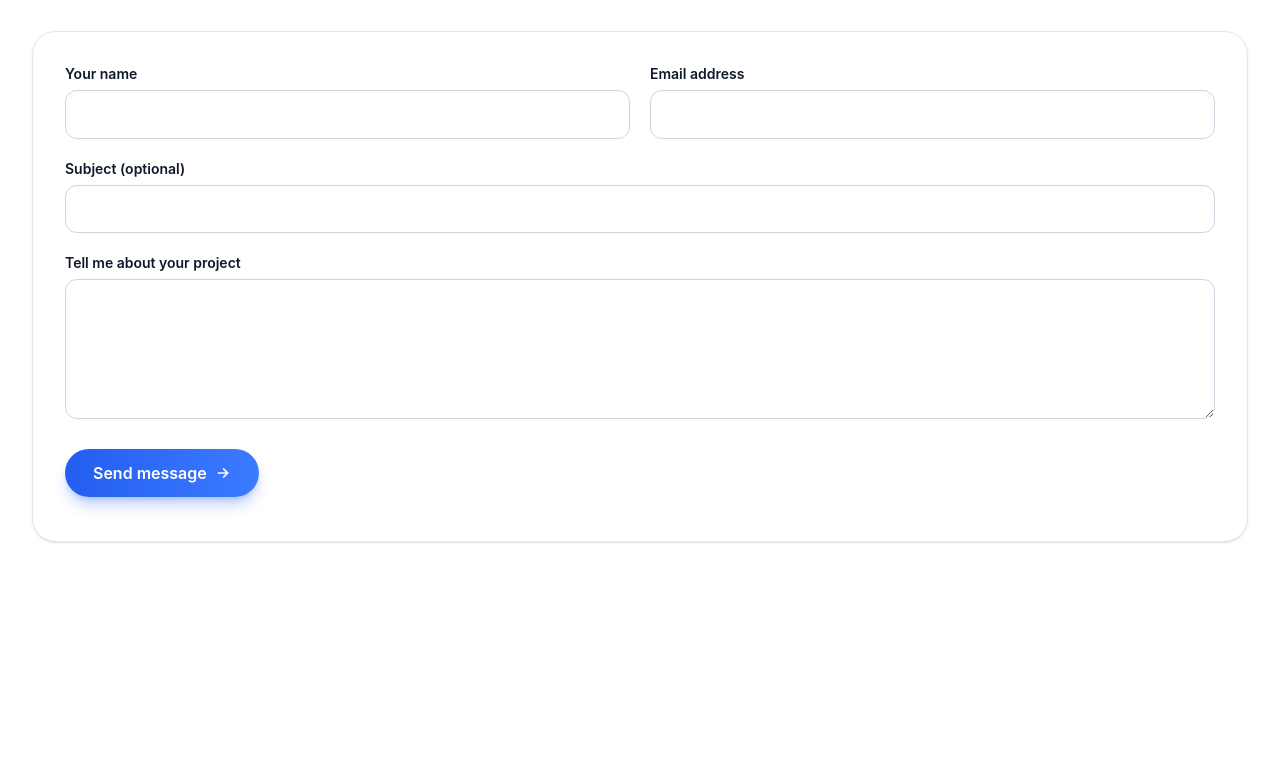
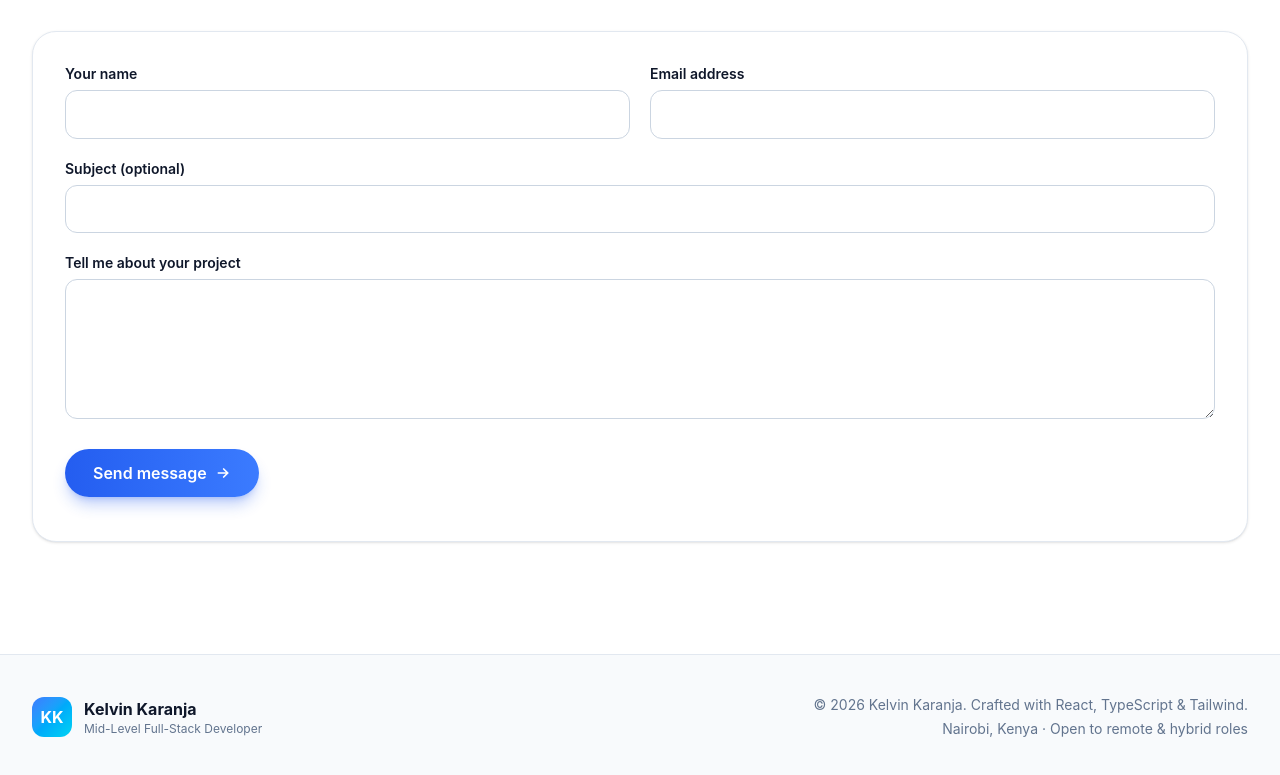
Before and after one commit to KaranjaK/Portfolio, a React (Vite) app: page / in a window 1280 px wide. Shown: the part 6215-6990 px from the top of the page. Before the commit the page ends 6869 px from the top, so only its background shows below. Built offline with nearby package versions, Linux system fonts and the light colour scheme.

Commit message:
It will add the footer section

```diff
--- a/index.html
+++ b/index.html
@@ -2,9 +2,10 @@
 <html lang="en">
   <head>
     <meta charset="UTF-8" />
-    <link rel="icon" type="image/svg+xml" href="/favicon.svg" />
     <meta name="viewport" content="width=device-width, initial-scale=1.0" />
-    <title>Kelvin Karanja</title>
+    <meta name="description" content="Kelvin Karanja — Mid-Level Full-Stack Developer specialising in React, Django, Node.js and accessibility-first web applications." />
+    <meta name="theme-color" content="#0f172a" />
+    <title>Kelvin Karanja — Full-Stack Developer</title>
   </head>
   <body>
     <div id="root"></div>
--- a/src/App.tsx
+++ b/src/App.tsx
@@ -5,6 +5,7 @@ import { Skills } from "./components/Skills";
 import { Experience } from "./components/Experience";
 import { Projects } from "./components/Projects";
 import { Contact } from "./components/Contact";
+import { Footer } from "./components/Footer";
 import { useReveal, useScrollSpy } from "./hooks/useReveal";
 
 const SECTION_IDS = [
@@ -34,6 +35,8 @@ export default function App() {
         <Projects />
         <Contact />
       </main>
+
+      <Footer />
     </>
   );
 }
--- /dev/null
+++ b/src/components/Footer.tsx
@@ -0,0 +1,57 @@
+import { profile } from "../data/portfolio";
+
+export function Footer() {
+  return (
+    <footer className="border-t border-slate-200 dark:border-slate-800 bg-slate-50 dark:bg-slate-950/60">
+      <div className="mx-auto max-w-7xl px-4 sm:px-6 lg:px-8 py-10 grid gap-6 sm:grid-cols-2 items-center">
+        <div className="flex items-center gap-3">
+          <span
+            aria-hidden
+            className="grid h-10 w-10 place-items-center rounded-xl bg-gradient-to-br from-brand-500 to-cyan-400 text-white font-bold"
+          >
+            KK
+          </span>
+          <div>
+            <p className="font-bold">{profile.name}</p>
+            <p className="text-xs text-slate-500 dark:text-slate-400">
+              {profile.title}
+            </p>
+          </div>
+        </div>
+        <div className="sm:text-right text-sm text-slate-500 dark:text-slate-400">
+          <p>
+            © {new Date().getFullYear()} {profile.name}. Crafted with React,
+            TypeScript & Tailwind.
+          </p>
+          <p className="mt-1">
+            {profile.location} · Open to remote & hybrid roles
+          </p>
+        </div>
+      </div>
+    </footer>
+  );
+}
+
+export function ScrollTop() {
+  return (
+    <a
+      href="#home"
+      aria-label="Back to top"
+      className="fixed bottom-6 right-6 z-40 grid h-12 w-12 place-items-center rounded-full bg-gradient-to-br from-brand-600 to-brand-500 text-white shadow-xl shadow-brand-600/40 hover:-translate-y-1 transition opacity-80 hover:opacity-100"
+    >
+      <svg
+        width="20"
+        height="20"
+        viewBox="0 0 24 24"
+        fill="none"
+        stroke="currentColor"
+        strokeWidth="2.5"
+        strokeLinecap="round"
+        strokeLinejoin="round"
+        aria-hidden
+      >
+        <path d="m18 15-6-6-6 6" />
+      </svg>
+    </a>
+  );
+}
```
